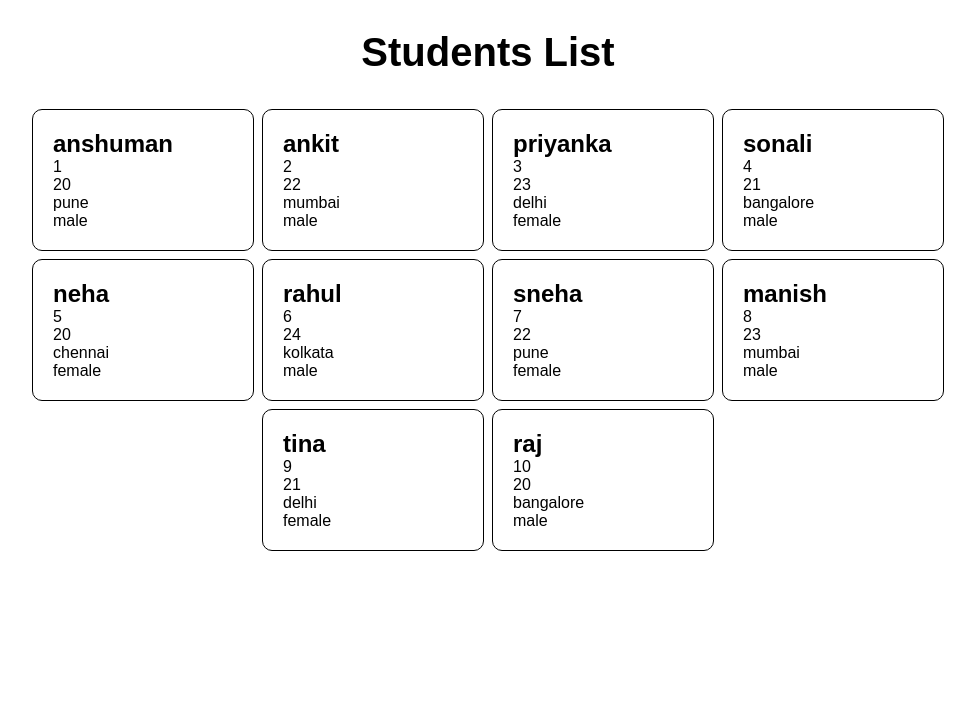
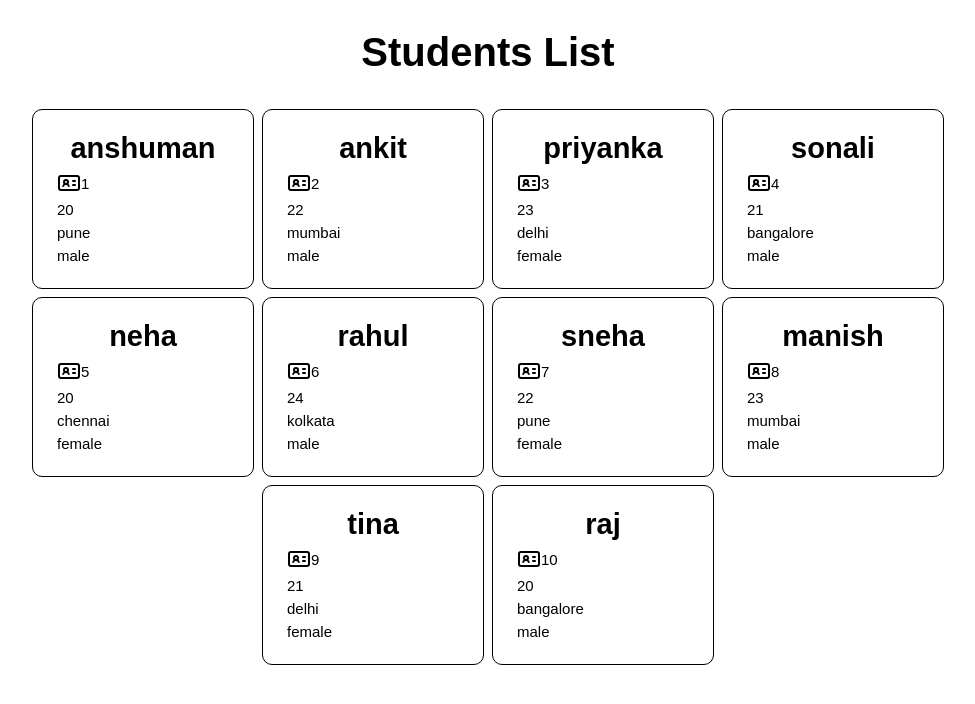
Before and after one commit to ANSHUMANMOREY7/-cards-mapping, a React (Vite) app: page / in a window 1280 px wide. Shown: the top 704 px of the page, without its empty margins (152-1127 px from the left). Built offline with nearby package versions, Linux system fonts and the light colour scheme.

Commit message:
lucide react installed

```diff
--- a/package.json
+++ b/package.json
@@ -10,6 +10,7 @@
     "preview": "vite preview"
   },
   "dependencies": {
+    "lucide-react": "^0.544.0",
     "react": "^19.1.0",
     "react-dom": "^19.1.0"
   },
--- a/src/Home.css
+++ b/src/Home.css
@@ -25,3 +25,15 @@
     margin: 4px;
 
 }
+.card-head{
+    padding: 2px 7px;
+    text-align: center;
+    font-size: 29px;
+}
+.card-data{
+    display: flex;
+    align-items: center;
+    margin: 2px;
+    padding: 2px;
+    font-size: 15px;
+}
--- a/src/Home.jsx
+++ b/src/Home.jsx
@@ -1,4 +1,5 @@
 import "./Home.css"
+import { IdCard } from 'lucide-react';
 
 const students = [{ name: "anshuman", age: 20, gender: "male", city: "pune", id: 1 },
 { name: "ankit", age: 22, gender: "male", city: "mumbai", id: 2 },
@@ -20,7 +21,7 @@ function Home() {
                 return (
                     <div className="card-container">
                         <h2 className="card-head">{name}</h2>
-                        <p className="card-data">{id}</p>
+                        <p className="card-data"> <IdCard /> {id}</p>
                         <p className="card-data">{age}</p>
                         <p className="card-data">{city}</p>
                         <p className="card-data">{gender}</p>
--- a/src/main.jsx
+++ b/src/main.jsx
@@ -1,5 +1,6 @@
 import { createRoot } from 'react-dom/client'
 import Home from "./Home"
+// import { IdCard } from 'lucide-react';
 
 createRoot(document.getElementById('root')).render(
   <><Home /></>
```
Also changed, not shown: 1 other file (tests, documents, lock files or other folders).
